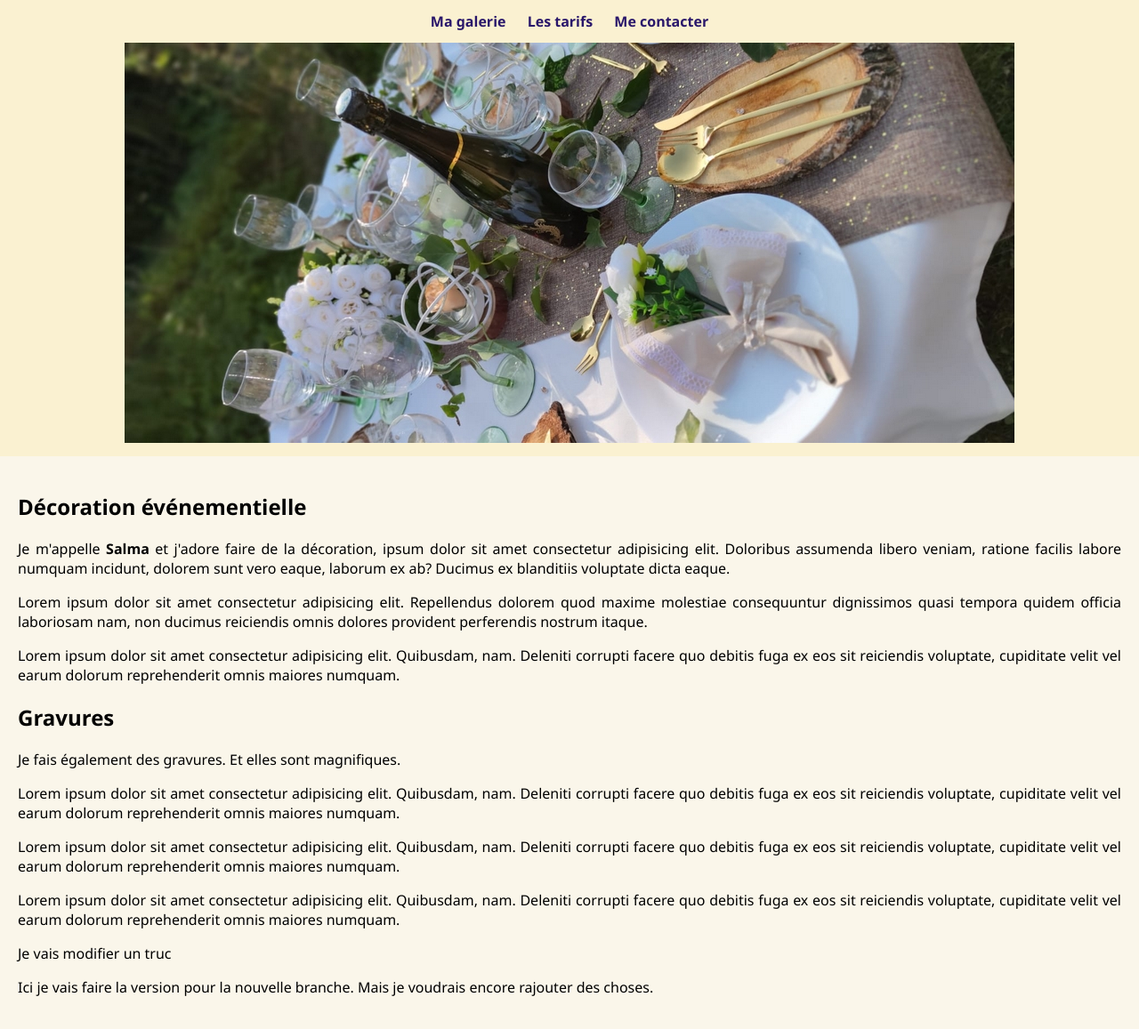
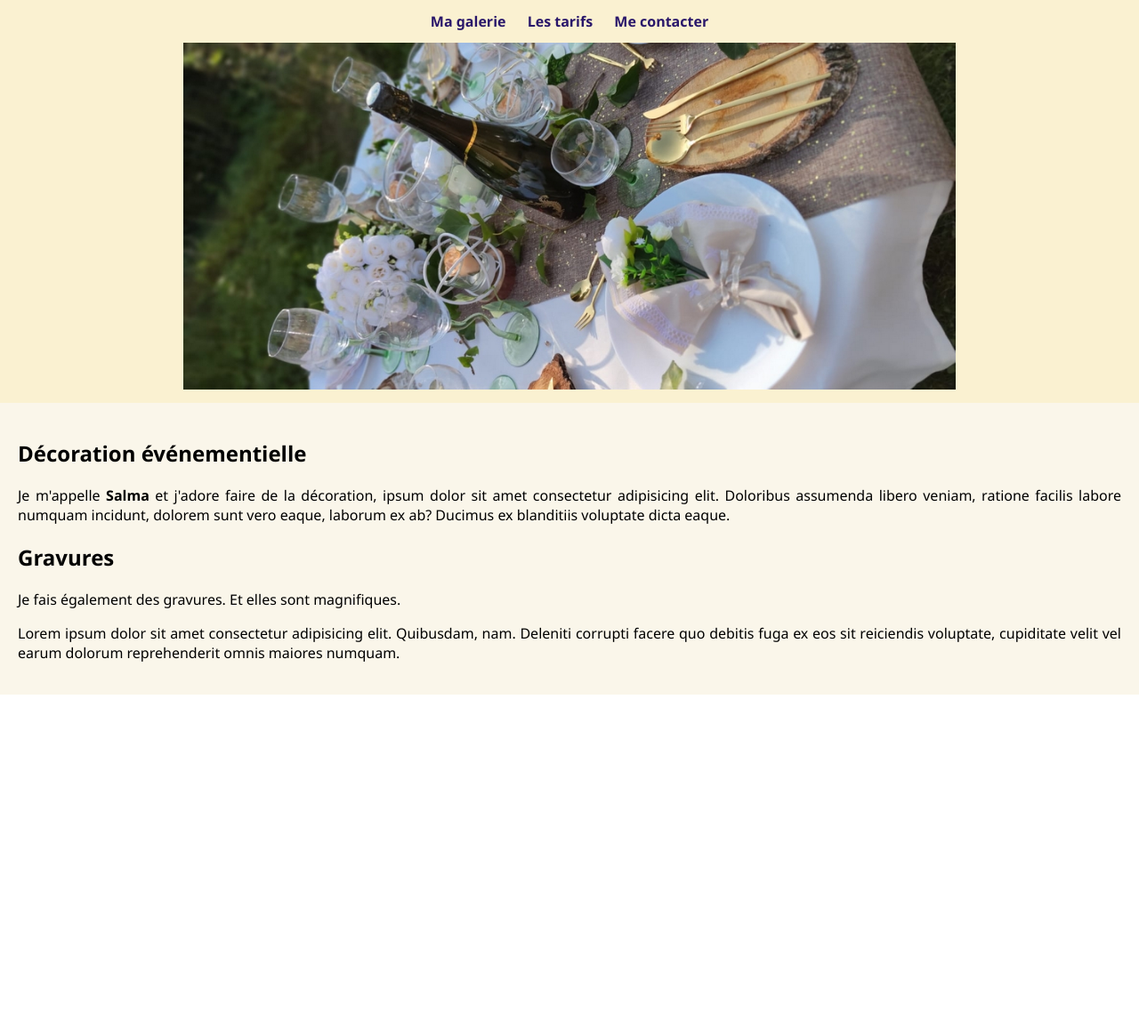
Before and after one commit to Meonhi/salma, a plain HTML site: page index.html in a window 1280 px wide. Shown: the part 88-1245 px from the top of the page at 89% size. After the commit the page ends 869 px from the top, so only its background shows below. Drawn offline with Linux system fonts and the light colour scheme.

Commit message:
Modif tailles des images

```diff
--- a/index.html
+++ b/index.html
@@ -17,23 +17,18 @@
         <a href="tarifs.html" title="Tarifs">Les tarifs</a></li>
         <a href="contact.html" title="Contacts">Me contacter</a></li>
     </nav>
-    <img src="galerie/champetre2.JPG" alt="Décoration de mariage champêtre">
+    <img src="galerie/champetre2.JPG" alt="Décoration de mariage champêtre" width="70%">
 
 </header>
 
 <article class="article-index">
     <h2>Décoration événementielle</h2>
     <p>Je m'appelle <strong>Salma</strong> et j'adore faire de la décoration, ipsum dolor sit amet consectetur adipisicing elit. Doloribus assumenda libero veniam, ratione facilis labore numquam incidunt, dolorem sunt vero eaque, laborum ex ab? Ducimus ex blanditiis voluptate dicta eaque.</p>
-    <p>Lorem ipsum dolor sit amet consectetur adipisicing elit. Repellendus dolorem quod maxime molestiae consequuntur dignissimos quasi tempora quidem officia laboriosam nam, non ducimus reiciendis omnis dolores provident perferendis nostrum itaque.</p>
-    <p>Lorem ipsum dolor sit amet consectetur adipisicing elit. Quibusdam, nam. Deleniti corrupti facere quo debitis fuga ex eos sit reiciendis voluptate, cupiditate velit vel earum dolorum reprehenderit omnis maiores numquam.</p>
 
     <h2>Gravures</h2>
     <p>Je fais également des gravures. Et elles sont magnifiques.</p>
     <p>Lorem ipsum dolor sit amet consectetur adipisicing elit. Quibusdam, nam. Deleniti corrupti facere quo debitis fuga ex eos sit reiciendis voluptate, cupiditate velit vel earum dolorum reprehenderit omnis maiores numquam.</p>
-    <p>Lorem ipsum dolor sit amet consectetur adipisicing elit. Quibusdam, nam. Deleniti corrupti facere quo debitis fuga ex eos sit reiciendis voluptate, cupiditate velit vel earum dolorum reprehenderit omnis maiores numquam.</p>
-    <p>Lorem ipsum dolor sit amet consectetur adipisicing elit. Quibusdam, nam. Deleniti corrupti facere quo debitis fuga ex eos sit reiciendis voluptate, cupiditate velit vel earum dolorum reprehenderit omnis maiores numquam.</p>
-    <p>Je vais modifier un truc</p>
-    <p>Ici je vais faire la version pour la nouvelle branche. Mais je voudrais encore rajouter des choses.</p>
+
 </article>
 
 
```
Also changed, not shown: contact.html (+1 -1 lines).
